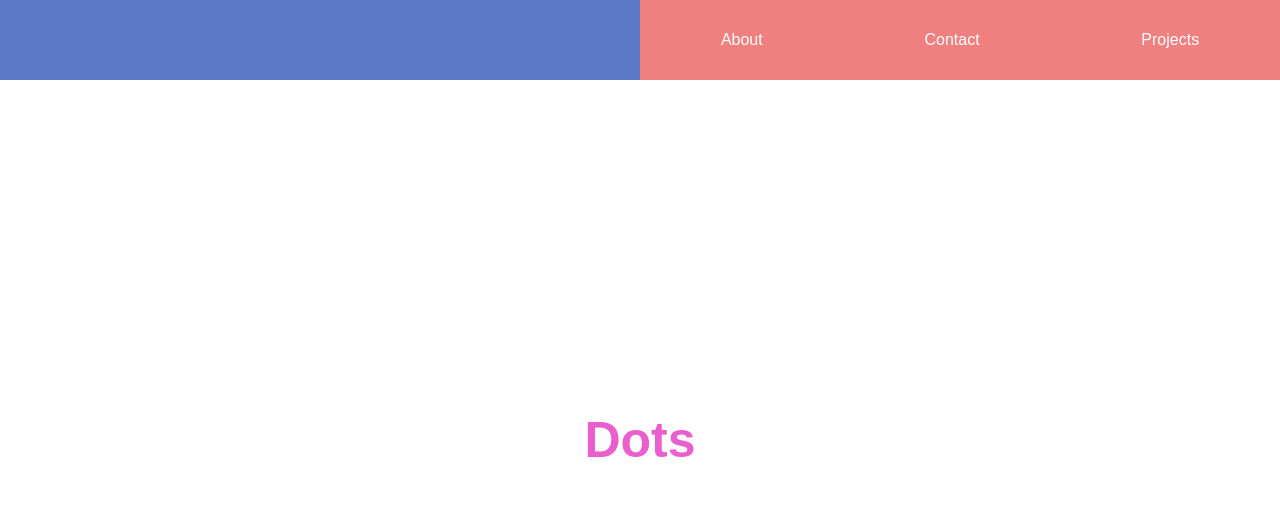
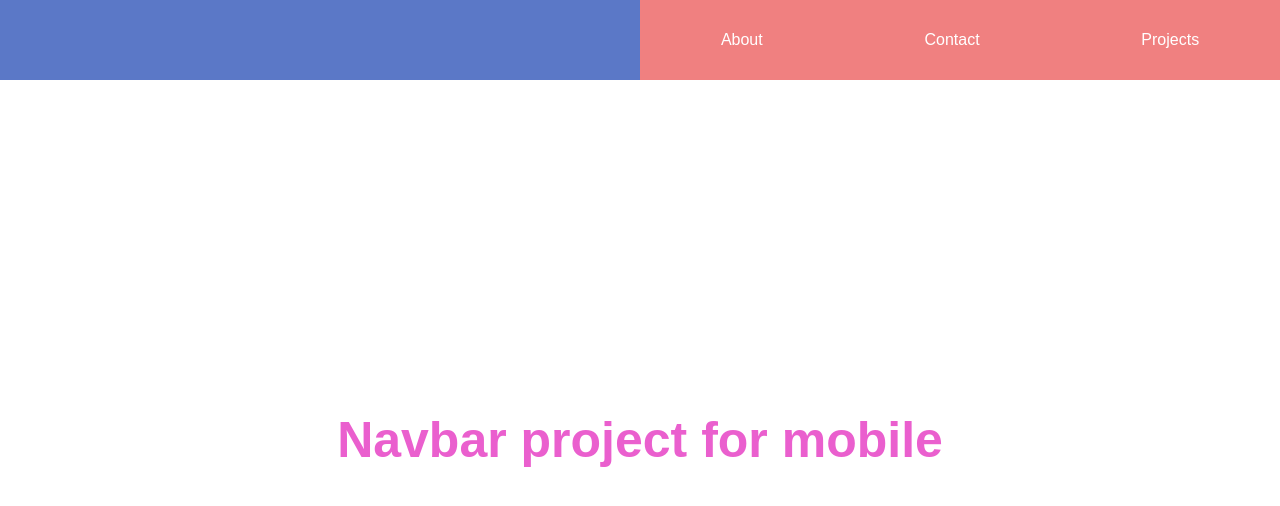
Before and after one commit to Shahboz007/navbar_anim, a plain HTML site: page index.html in a window 1280 px wide. Drawn offline with Linux system fonts and the light colour scheme.

Commit message:
add text

```diff
--- a/index.html
+++ b/index.html
@@ -23,7 +23,7 @@
   </nav>
 
   <section class="landing">
-    <h1>Dots</h1>
+    <h1>Navbar project for mobile</h1>
   </section>
 
   <script src="app.js"></script>
```
